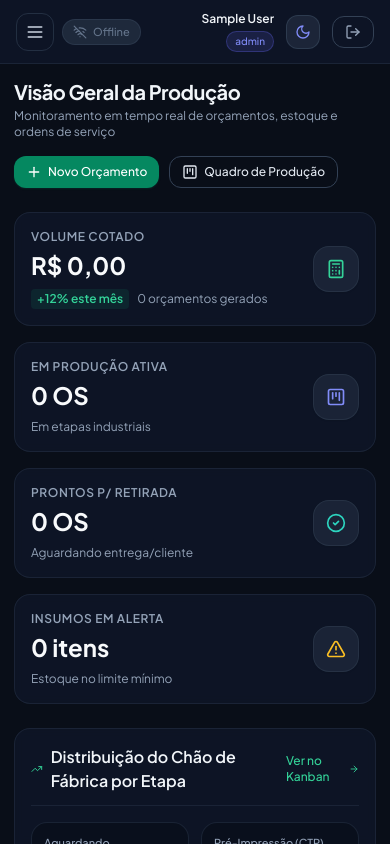
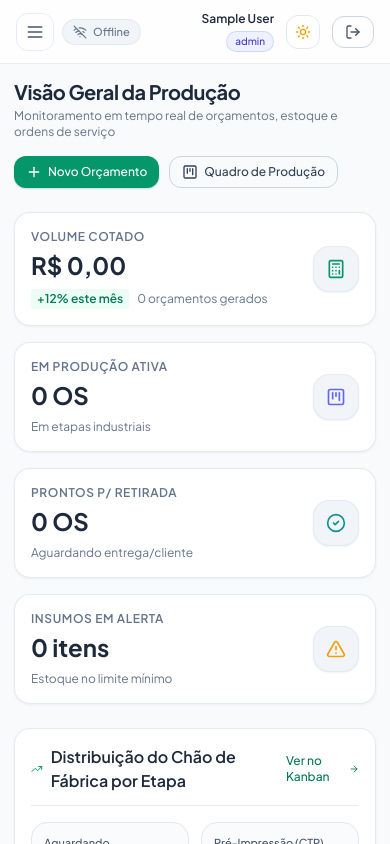
Before and after one commit to andreliciosantos/erp-grafica, a React (Vite) app in the folder apps/web/: page / in a window 390 px wide. Built offline with nearby package versions, Linux system fonts and the light colour scheme; no server answers; sample sign-in values are in the browser's storage.

Commit message:
feat(web): implementar suporte unificado a tema Claro, Escuro e Sistema com deteccao nativa de SO no mobile

```diff
--- a/apps/web/index.html
+++ b/apps/web/index.html
@@ -1,14 +1,24 @@
 <!DOCTYPE html>
 <html lang="pt-BR" class="dark h-full antialiased">
   <head>
+    <meta name="color-scheme" content="light dark" />
+    <meta name="theme-color" content="#090e18" />
     <script>
       (function() {
         try {
-          var isExplicit = localStorage.getItem('erp_theme_set_by_user');
           var t = localStorage.getItem('erp_theme');
-          var theme = (isExplicit && t === 'light') ? 'light' : 'dark';
+          var isDark = true;
 
-          if (theme === 'dark') {
+          if (t === 'light') {
+            isDark = false;
+          } else if (t === 'dark') {
+            isDark = true;
+          } else {
+            // 'system' ou primeira visita: detecta a preferência nativa do dispositivo
+            isDark = window.matchMedia && window.matchMedia('(prefers-color-scheme: dark)').matches;
+          }
+
+          if (isDark) {
             document.documentElement.classList.add('dark');
             document.documentElement.classList.remove('light');
           } else {
--- a/apps/web/src/components/common/ThemeToggle.tsx
+++ b/apps/web/src/components/common/ThemeToggle.tsx
@@ -1,5 +1,5 @@
 import React from 'react';
-import { Sun, Moon } from 'lucide-react';
+import { Sun, Moon, Laptop } from 'lucide-react';
 import { useThemeStore } from '../../stores/themeStore';
 import { cn } from '../../lib/utils';
 
@@ -12,55 +12,62 @@ export const ThemeToggle: React.FC<ThemeToggleProps> = ({
   variant = 'segmented',
   className,
 }) => {
-  const { theme, setTheme } = useThemeStore();
+  const { theme, resolvedTheme, setTheme, toggleTheme } = useThemeStore();
 
   if (variant === 'compact') {
     return (
       <button
         type="button"
         data-testid="theme-toggle-compact"
-        onClick={() => setTheme(theme === 'dark' ? 'light' : 'dark')}
+        onClick={toggleTheme}
         className={cn(
           'p-2 rounded-xl border transition-all duration-200 flex items-center justify-center cursor-pointer',
-          theme === 'dark'
+          resolvedTheme === 'dark'
             ? 'bg-slate-800/90 text-indigo-400 border-slate-700/80 hover:bg-slate-700/80 hover:text-indigo-300'
             : 'bg-white text-amber-500 border-slate-200 hover:bg-slate-100 hover:text-amber-600 shadow-xs',
           className
         )}
-        title={theme === 'dark' ? 'Ativar Tema Claro' : 'Ativar Tema Escuro'}
-        aria-label={theme === 'dark' ? 'Ativar Tema Claro' : 'Ativar Tema Escuro'}
+        title={resolvedTheme === 'dark' ? 'Ativar Tema Claro' : 'Ativar Tema Escuro'}
+        aria-label={resolvedTheme === 'dark' ? 'Ativar Tema Claro' : 'Ativar Tema Escuro'}
       >
-        {theme === 'dark' ? <Moon className="w-4 h-4" /> : <Sun className="w-4 h-4" />}
+        {resolvedTheme === 'dark' ? <Moon className="w-4 h-4" /> : <Sun className="w-4 h-4" />}
       </button>
     );
   }
+
+  const getStatusLabel = () => {
+    if (theme === 'dark') return 'Escuro Ativo';
+    if (theme === 'light') return 'Claro Ativo';
+    return resolvedTheme === 'dark' ? 'Auto (Escuro)' : 'Auto (Claro)';
+  };
 
   return (
     <div className={cn('space-y-1.5', className)}>
       <div className="flex items-center justify-between text-[10px] font-semibold uppercase tracking-wider text-slate-400 dark:text-slate-500 px-1">
         <span>Aparência</span>
         <span className="text-emerald-700 dark:text-emerald-400 font-bold">
-          {theme === 'dark' ? 'Escuro Ativo' : 'Claro Ativo'}
+          {getStatusLabel()}
         </span>
       </div>
 
       <div
         data-testid="theme-toggle-btn"
-        className="grid grid-cols-2 p-1 rounded-xl bg-slate-200/70 dark:bg-slate-950/80 border border-slate-300/80 dark:border-slate-800 gap-1"
+        className="grid grid-cols-3 p-1 rounded-xl bg-slate-200/70 dark:bg-slate-950/80 border border-slate-300/80 dark:border-slate-800 gap-1"
       >
         <button
           type="button"
           data-testid="theme-light-btn"
           onClick={() => setTheme('light')}
           className={cn(
-            'flex items-center justify-center gap-1.5 py-1.5 px-2 rounded-lg text-xs font-semibold transition-all duration-150 cursor-pointer',
+            'flex items-center justify-center gap-1 py-1.5 px-1.5 rounded-lg text-xs font-semibold transition-all duration-150 cursor-pointer',
             theme === 'light'
               ? 'bg-white text-slate-850 shadow-sm border border-slate-200/90'
               : 'text-slate-500 hover:text-slate-700 dark:text-slate-400 dark:hover:text-slate-200'
           )}
+          title="Modo Claro"
         >
-          <Sun className={cn('w-3.5 h-3.5', theme === 'light' ? 'text-amber-500' : '')} />
-          <span>Claro</span>
+          <Sun className={cn('w-3.5 h-3.5 shrink-0', theme === 'light' ? 'text-amber-500' : '')} />
+          <span className="truncate">Claro</span>
         </button>
 
         <button
@@ -68,14 +75,31 @@ export const ThemeToggle: React.FC<ThemeToggleProps> = ({
           data-testid="theme-dark-btn"
           onClick={() => setTheme('dark')}
           className={cn(
-            'flex items-center justify-center gap-1.5 py-1.5 px-2 rounded-lg text-xs font-semibold transition-all duration-150 cursor-pointer',
+            'flex items-center justify-center gap-1 py-1.5 px-1.5 rounded-lg text-xs font-semibold transition-all duration-150 cursor-pointer',
             theme === 'dark'
               ? 'bg-slate-800 text-slate-100 shadow-sm border border-slate-700/80'
               : 'text-slate-500 hover:text-slate-700 dark:text-slate-400 dark:hover:text-slate-200'
           )}
+          title="Modo Escuro"
         >
-          <Moon className={cn('w-3.5 h-3.5', theme === 'dark' ? 'text-indigo-400' : '')} />
-          <span>Escuro</span>
+          <Moon className={cn('w-3.5 h-3.5 shrink-0', theme === 'dark' ? 'text-indigo-400' : '')} />
+          <span className="truncate">Escuro</span>
+        </button>
+
+        <button
+          type="button"
+          data-testid="theme-system-btn"
+          onClick={() => setTheme('system')}
+          className={cn(
+            'flex items-center justify-center gap-1 py-1.5 px-1.5 rounded-lg text-xs font-semibold transition-all duration-150 cursor-pointer',
+            theme === 'system'
+              ? 'bg-emerald-600/90 text-white shadow-sm border border-emerald-500/80'
+              : 'text-slate-500 hover:text-slate-700 dark:text-slate-400 dark:hover:text-slate-200'
+          )}
+          title="Acompanhar tema do dispositivo (Sistema)"
+        >
+          <Laptop className={cn('w-3.5 h-3.5 shrink-0', theme === 'system' ? 'text-emerald-100' : '')} />
+          <span className="truncate">Auto</span>
         </button>
       </div>
     </div>
--- a/apps/web/src/index.css
+++ b/apps/web/src/index.css
@@ -3,12 +3,14 @@
 @tailwind utilities;
 
 @layer base {
-  :root {
+  :root,
+  html.light {
     --color-bg: #f8fafc;
     --color-surface: #ffffff;
     --color-border: #e2e8f0;
     --color-text-main: #1e293b;
     --color-text-muted: #64748b;
+    color-scheme: light;
   }
 
   html.dark,
--- a/apps/web/src/stores/themeStore.ts
+++ b/apps/web/src/stores/themeStore.ts
@@ -1,20 +1,34 @@
 import { create } from 'zustand';
 
-export type Theme = 'light' | 'dark';
+export type Theme = 'light' | 'dark' | 'system';
 
 interface ThemeState {
   theme: Theme;
+  resolvedTheme: 'light' | 'dark';
   setTheme: (theme: Theme) => void;
   toggleTheme: () => void;
   initialize: () => void;
 }
 
-export const applyThemeClass = (theme: Theme) => {
+export const getSystemTheme = (): 'light' | 'dark' => {
+  if (typeof window !== 'undefined' && window.matchMedia) {
+    try {
+      return window.matchMedia('(prefers-color-scheme: dark)').matches ? 'dark' : 'light';
+    } catch {
+      return 'dark';
+    }
+  }
+  return 'dark';
+};
+
+export const applyThemeClass = (theme: Theme, overrideResolved?: 'light' | 'dark'): 'light' | 'dark' => {
+  const resolved = overrideResolved ?? (theme === 'system' ? getSystemTheme() : theme);
+
   if (typeof document !== 'undefined') {
     const root = document.documentElement;
     const body = document.body;
 
-    if (theme === 'dark') {
+    if (resolved === 'dark') {
       root.classList.add('dark');
       root.classList.remove('light');
       if (body) {
@@ -29,11 +43,32 @@ export const applyThemeClass = (theme: Theme) => {
         body.classList.remove('dark');
       }
     }
+
+    try {
+      let metaThemeColor = document.querySelector('meta[name="theme-color"]');
+      if (!metaThemeColor) {
+        metaThemeColor = document.createElement('meta');
+        metaThemeColor.setAttribute('name', 'theme-color');
+        document.head.appendChild(metaThemeColor);
+      }
+      metaThemeColor.setAttribute('content', resolved === 'dark' ? '#090e18' : '#f8fafc');
+    } catch {
+      // Ignore in non-browser environments
+    }
   }
+
+  return resolved;
+};
+
+let mediaQueryListenerAttached = false;
+
+export const _resetListenerForTesting = () => {
+  mediaQueryListenerAttached = false;
 };
 
 export const useThemeStore = create<ThemeState>((set, get) => ({
-  theme: 'dark', // Padrão industrial incondicional
+  theme: 'system',
+  resolvedTheme: 'dark',
 
   setTheme: (theme: Theme) => {
     try {
@@ -44,36 +79,61 @@ export const useThemeStore = create<ThemeState>((set, get) => ({
     } catch {
       // Ignore storage restrictions
     }
-    applyThemeClass(theme);
-    set({ theme });
+    const resolved = applyThemeClass(theme);
+    set({ theme, resolvedTheme: resolved });
   },
 
   toggleTheme: () => {
-    const current = get().theme;
+    const current = get().resolvedTheme;
     const next: Theme = current === 'dark' ? 'light' : 'dark';
     get().setTheme(next);
   },
 
   initialize: () => {
-    let initialTheme: Theme = 'dark';
+    let initialTheme: Theme = 'system';
 
     try {
       if (typeof localStorage !== 'undefined') {
-        const isExplicit = localStorage.getItem('erp_theme_set_by_user');
         const stored = localStorage.getItem('erp_theme') as Theme | null;
-        if (isExplicit && (stored === 'light' || stored === 'dark')) {
+        if (stored === 'light' || stored === 'dark' || stored === 'system') {
           initialTheme = stored;
         } else {
-          // Se não foi explicitamente setado pelo usuário com clique no botão, força 'dark'
-          initialTheme = 'dark';
-          localStorage.setItem('erp_theme', 'dark');
+          initialTheme = 'system';
         }
       }
     } catch {
-      initialTheme = 'dark';
+      initialTheme = 'system';
     }
 
-    applyThemeClass(initialTheme);
-    set({ theme: initialTheme });
+    const resolved = applyThemeClass(initialTheme);
+    set({ theme: initialTheme, resolvedTheme: resolved });
+
+    if (!mediaQueryListenerAttached && typeof window !== 'undefined' && window.matchMedia) {
+      try {
+        const mql = window.matchMedia('(prefers-color-scheme: dark)');
+        const handleSystemChange = (e: MediaQueryListEvent | MediaQueryList) => {
+          const currentTheme = get().theme;
+          const isDark = typeof e.matches === 'boolean' ? e.matches : getSystemTheme() === 'dark';
+          const newResolved: 'light' | 'dark' = isDark ? 'dark' : 'light';
+
+          if (currentTheme === 'system') {
+            applyThemeClass('system', newResolved);
+            set({ resolvedTheme: newResolved });
+          } else {
+            // Se o usuário alternou o modo do próprio dispositivo, acompanha nativamente
+            get().setTheme(newResolved);
+          }
+        };
+
+        if (mql.addEventListener) {
+          mql.addEventListener('change', handleSystemChange);
+        } else if ((mql as any).addListener) {
+          (mql as any).addListener(handleSystemChange);
+        }
+        mediaQueryListenerAttached = true;
+      } catch {
+        // Ignore in environments without matchMedia
+      }
+    }
   },
 }));
```
Also changed, not shown: 2 other files (tests, documents, lock files or other folders).
